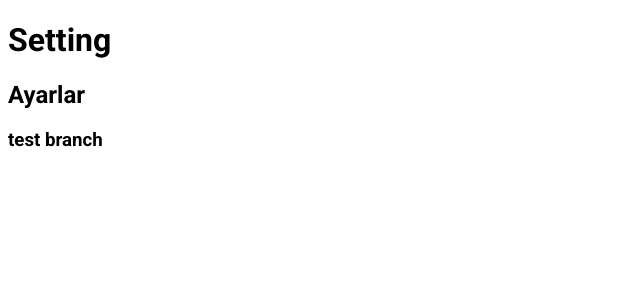
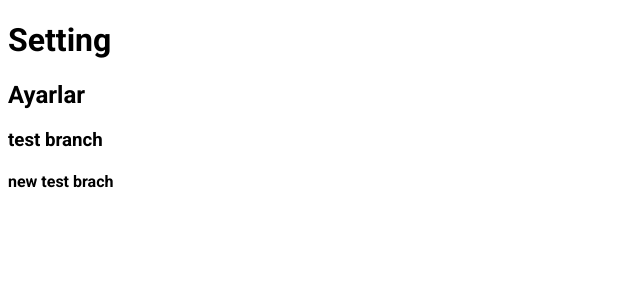
Before and after one commit to eserdinyo/6habits, a Vue app: page /setting in a window 1280 px wide. Shown: the top 300 px of the page, without its empty margins (0-640 px from the left). Built offline with nearby package versions, Linux system fonts and the light colour scheme.

Commit message:
added new test h4

```diff
--- a/src/views/Setting.vue
+++ b/src/views/Setting.vue
@@ -3,5 +3,6 @@
     <h1>Setting</h1>
     <h2>Ayarlar</h2>
     <h3>test branch</h3>
+    <h4>new test brach</h4>
   </div>
 </template>
```
